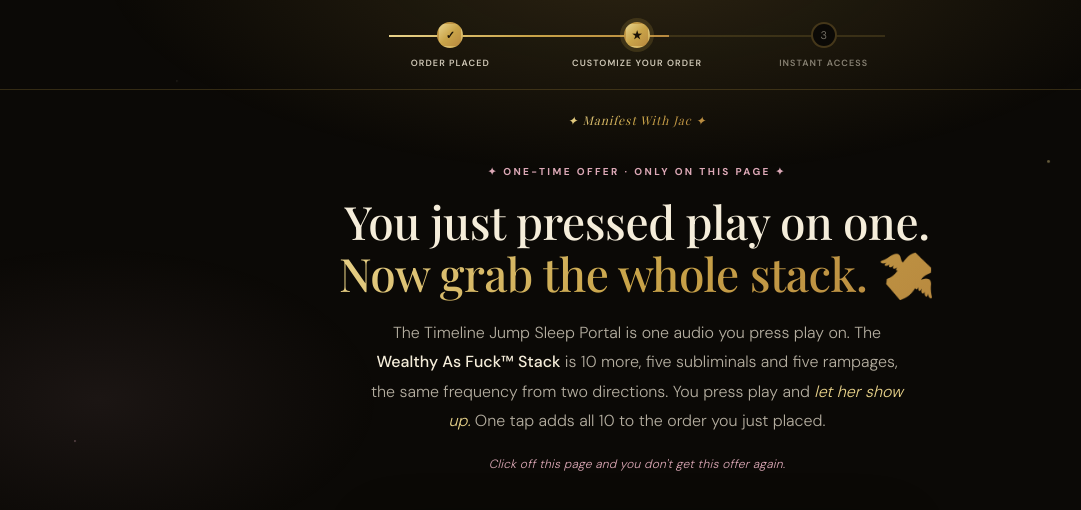
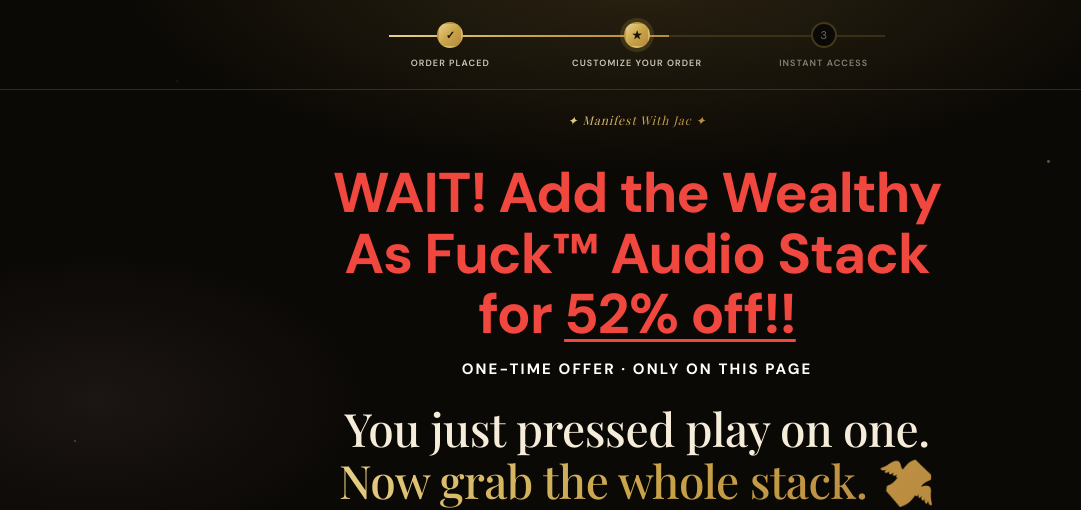
Before and after one commit to manifestwithjac-cmd/manifestwithjac, a plain HTML site: page WEBSITE/wealthy-stack-upsell.html in a window 1280 px wide. Shown: the top 510 px of the page, without its empty margins (3-1084 px from the left). Drawn offline with nearby package versions, Linux system fonts and the light colour scheme; a script that the page names is missing; a web font is replaced by a local one.

Commit message:
Add files via upload

```diff
--- a/WEBSITE/wealthy-stack-upsell.html
+++ b/WEBSITE/wealthy-stack-upsell.html
@@ -46,6 +46,10 @@
 
   .hero { padding:30px 0 8px; text-align:center; }
   .hero-eyebrow { font-size:10px; font-weight:700; letter-spacing:0.24em; text-transform:uppercase; color:var(--pink); display:block; margin-bottom:16px; }
+  .wait-line { font-family:'DM Sans',sans-serif; font-size:clamp(34px,8.2vw,56px); font-weight:800; color:#f0473f; max-width:620px; margin:0 auto 26px; line-height:1.08; letter-spacing:-0.018em; }
+  .wait-line .tag { font-weight:800; }
+  .wait-line .pct { text-decoration:underline; text-underline-offset:6px; text-decoration-thickness:3px; }
+  .wait-line .sub { display:block; color:#ffffff; font-size:clamp(11px,2.6vw,15px); font-weight:700; letter-spacing:0.14em; text-transform:uppercase; margin-top:16px; }
   .hero h1 { font-family:'Playfair Display',serif; font-weight:500; line-height:1.12; letter-spacing:-0.01em; font-size:clamp(28px,4.8vw,46px); color:var(--cream); margin-bottom:18px; }
   .hero h1 .grad { background:var(--grad); -webkit-background-clip:text; -webkit-text-fill-color:transparent; background-clip:text; }
   .hero-sub { font-size:16px; color:rgba(245,237,219,0.72); max-width:540px; margin:0 auto; line-height:1.85; }
@@ -71,9 +75,8 @@
   .card li { font-size:13px; color:rgba(245,237,219,0.84); line-height:1.42; display:flex; gap:9px; align-items:start; }
   .card li::before { content:'✦'; color:var(--gold); font-size:9px; margin-top:4px; flex-shrink:0; }
 
-  .wins { columns:2; column-gap:12px; max-width:560px; margin:0 auto; }
-  .wins img { width:100%; margin-bottom:12px; border-radius:12px; border:1px solid var(--border); box-shadow:0 6px 22px rgba(0,0,0,0.35); display:block; break-inside:avoid; }
-  @media (min-width:560px){ .wins{ columns:3; } }
+  .wins { display:flex; flex-direction:column; gap:14px; max-width:460px; margin:0 auto; }
+  .wins img { width:100%; border-radius:12px; border:1px solid var(--border); box-shadow:0 6px 22px rgba(0,0,0,0.35); display:block; }
 
   .divider { height:1px; background:linear-gradient(to right, transparent, rgba(201,164,73,0.22), transparent); margin:44px 0; }
 
@@ -123,7 +126,7 @@
 <!-- HERO -->
 <section class="hero">
   <div class="container">
-    <span class="hero-eyebrow">✦ one-time offer · only on this page ✦</span>
+    <p class="wait-line"><span class="tag">WAIT!</span> Add the Wealthy As Fuck™ Audio Stack for <span class="pct">52% off!!</span><span class="sub">One-time offer · only on this page</span></p>
     <h1>You just pressed play on one. <span class="grad">Now grab the whole stack. 💸</span></h1>
     <p class="hero-sub">The Timeline Jump Sleep Portal is one audio you press play on. The <strong>Wealthy As Fuck™ Stack</strong> is 10 more, five subliminals and five rampages, the same frequency from two directions. You press play and <em>let her show up.</em> One tap adds all 10 to the order you just placed.</p>
     <span class="warn">Click off this page and you don't get this offer again.</span>
```
